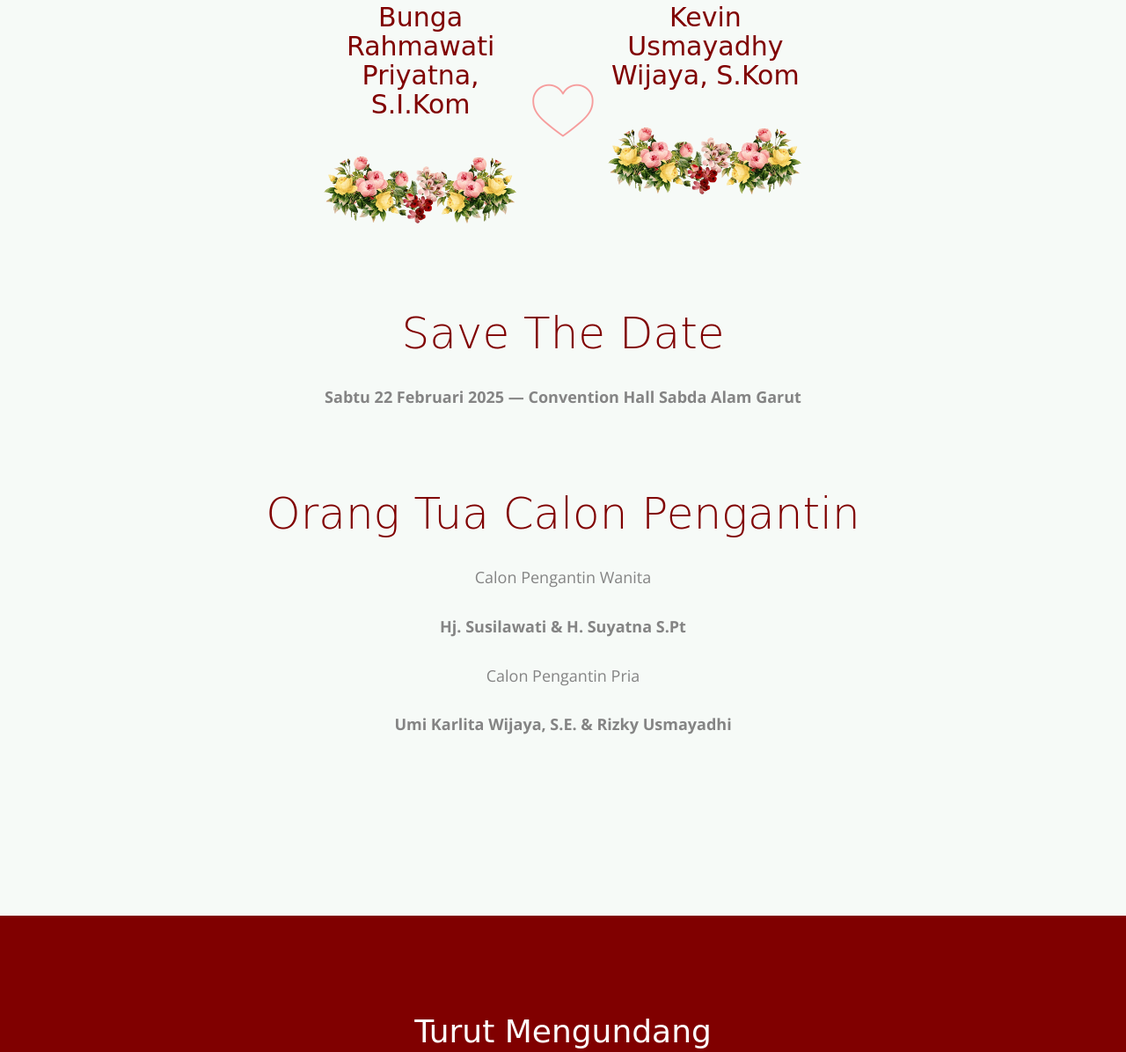
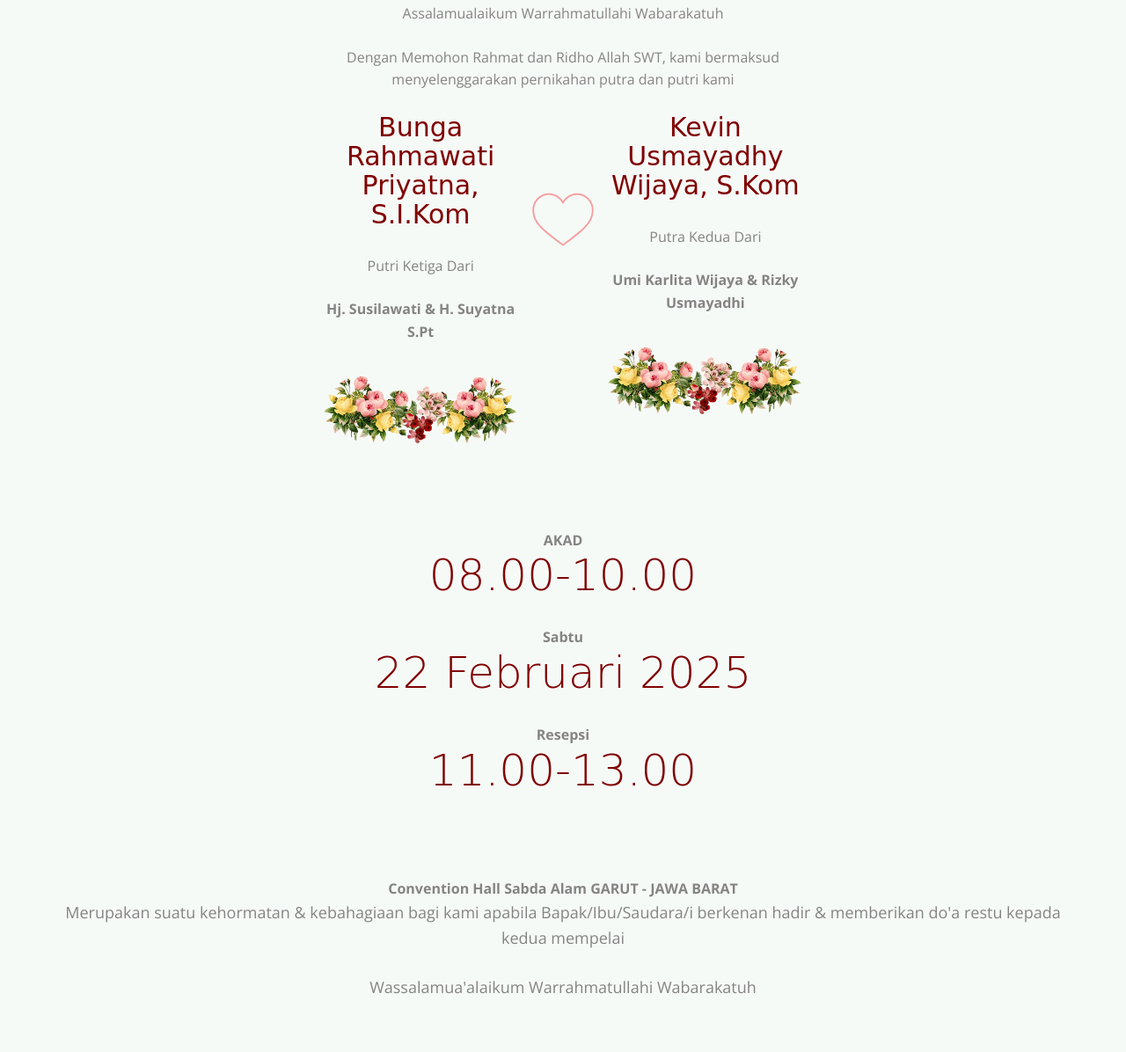
Before and after one commit to creativemantumanten/bungakevin, a website: page index.html in a window 1280 px wide. Shown: the part 1007-2203 px from the top of the page at 88% size. Drawn offline with nearby package versions, Linux system fonts and the light colour scheme; some packages are replaced by stand-ins of ours; no server answers; files whose address does not match are found by name; a web font is replaced by a local one.

Commit message:
Add files via upload

```diff
--- a/index.html
+++ b/index.html
@@ -57,7 +57,7 @@
 
 	</head>
 	<body>
-		<audio id="audioPlayer" autoplay loop>
+		<audio id="audioPlayer">
 			<source src="images/videoplayback.m4a" type="audio/mpeg">
 			Your browser does not support the audio element.
 		</audio>
@@ -107,30 +107,50 @@
 			<div class="container">
 				<div class="row row-bottom-padded-md animate-box">
 					<div class="col-md-6 col-md-offset-3 text-center">
+						<p>Assalamualaikum Warrahmatullahi Wabarakatuh</p>
+						<p>Dengan Memohon Rahmat dan Ridho Allah SWT, kami bermaksud menyelenggarakan pernikahan putra dan putri kami</p>
 						<div class="col-md-5 col-sm-5 col-xs-5 nopadding">
 							<h3>Bunga Rahmawati Priyatna, S.I.Kom</h3>
+							<p>Putri Ketiga Dari</p>
+							<p><strong>Hj. Susilawati & H. Suyatna S.Pt</strong></p>
 							<img src="images/groom.png" class="img-responsive" alt="Free HTML5 Bootstrap Template by FreeHTML5.co">
 						</div>
 						<div class="col-md-2 col-sm-2 col-xs-2 nopadding"><h2 class="amp-center"><i class="icon-heart"></i></h2></div>
 						<div class="col-md-5 col-sm-5 col-xs-5 nopadding">
 							<h3>Kevin Usmayadhy Wijaya, S.Kom</h3>
+							<p>Putra Kedua Dari</p>
+							<p><strong>Umi Karlita Wijaya & Rizky Usmayadhi</strong></p>
 							<img src="images/groom.png" class="img-responsive" alt="Free HTML5 Bootstrap Template by FreeHTML5.co">
 						</div>
 					</div>
 				</div>
 				<div class="row animate-box">
-					<div class="col-md-8 col-md-offset-2">
-						<div class="col-md-12 text-center heading-section">
-							<h2>Save The Date</h2>
-							<p><strong>Sabtu 22 Februari 2025 &mdash; Convention Hall Sabda Alam Garut</strong></p>
+					<div class="col-md-12 text-center heading-section editbr">
+						<div>
+							<strong>AKAD</strong>
+							<h2>08.00-10.00</h2>
 						</div>
-						<div class="col-md-12 text-center heading-section">
-							<h2>Orang Tua Calon Pengantin</h2>
-							<p>Calon Pengantin Wanita</p>
-							<p><strong>Hj. Susilawati & H. Suyatna S.Pt</strong></p>
-							<p>Calon Pengantin Pria</p>
-							<p><strong>Umi Karlita Wijaya, S.E. & Rizky Usmayadhi</strong></p>
+						<div>
+							<strong>Sabtu</strong>
+							<h2>22 Februari 2025</h2>
 						</div>
+						<div>
+							<strong>Resepsi</strong>
+							<h2>11.00-13.00</h2>
+						</div>
+					</div>
+				</div>
+				<div class="row animate-box">
+					<div class="col-md-12 text-center heading-section">
+						<strong>Convention Hall Sabda Alam</strong>
+						<strong>GARUT - JAWA BARAT</strong>
+						<p>Merupakan suatu kehormatan & kebahagiaan bagi kami apabila Bapak/Ibu/Saudara/i berkenan hadir & memberikan do'a restu kepada kedua mempelai</p>
+						<p>Wassalamua'alaikum Warrahmatullahi Wabarakatuh</p>
+					</div>
+				</div>
+				<div class="row mapsgog">
+					<div class="col-md-12 mapsgog2">
+						<iframe src="https://www.google.com/maps/embed?pb=!1m18!1m12!1m3!1d4082.219201401153!2d107.87226692513772!3d-7.181853442823194!2m3!1f0!2f0!3f0!3m2!1i1024!2i768!4f13.1!3m3!1m2!1s0x2e68b0ea7e600fa7%3A0xe503d43150e43485!2sSabda%20Alam%20Hotel%20%26%20Resort!5e1!3m2!1sid!2sid!4v1739180971695!5m2!1sid!2sid" width="600" height="450" style="border:0;" allowfullscreen="" loading="lazy" referrerpolicy="no-referrer-when-downgrade"></iframe>
 					</div>
 				</div>
 			</div>
```
